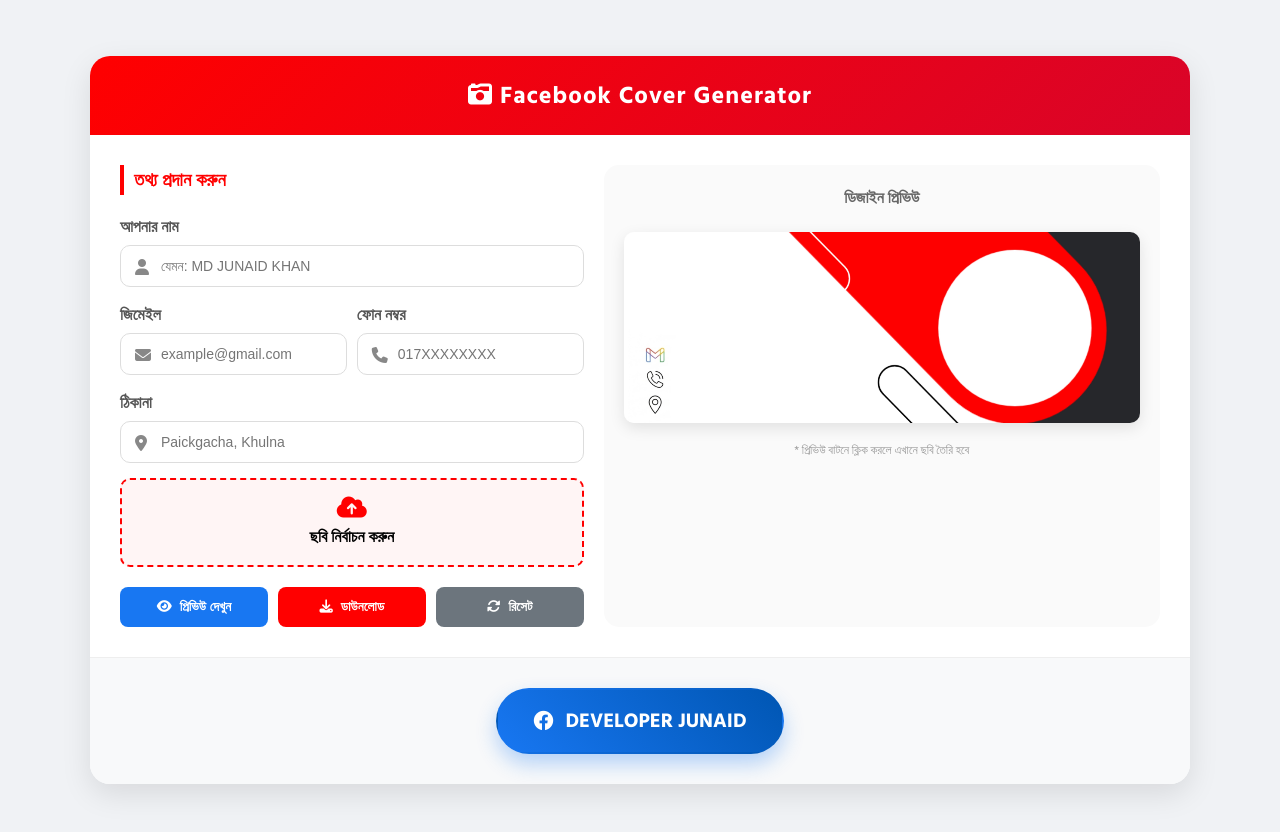
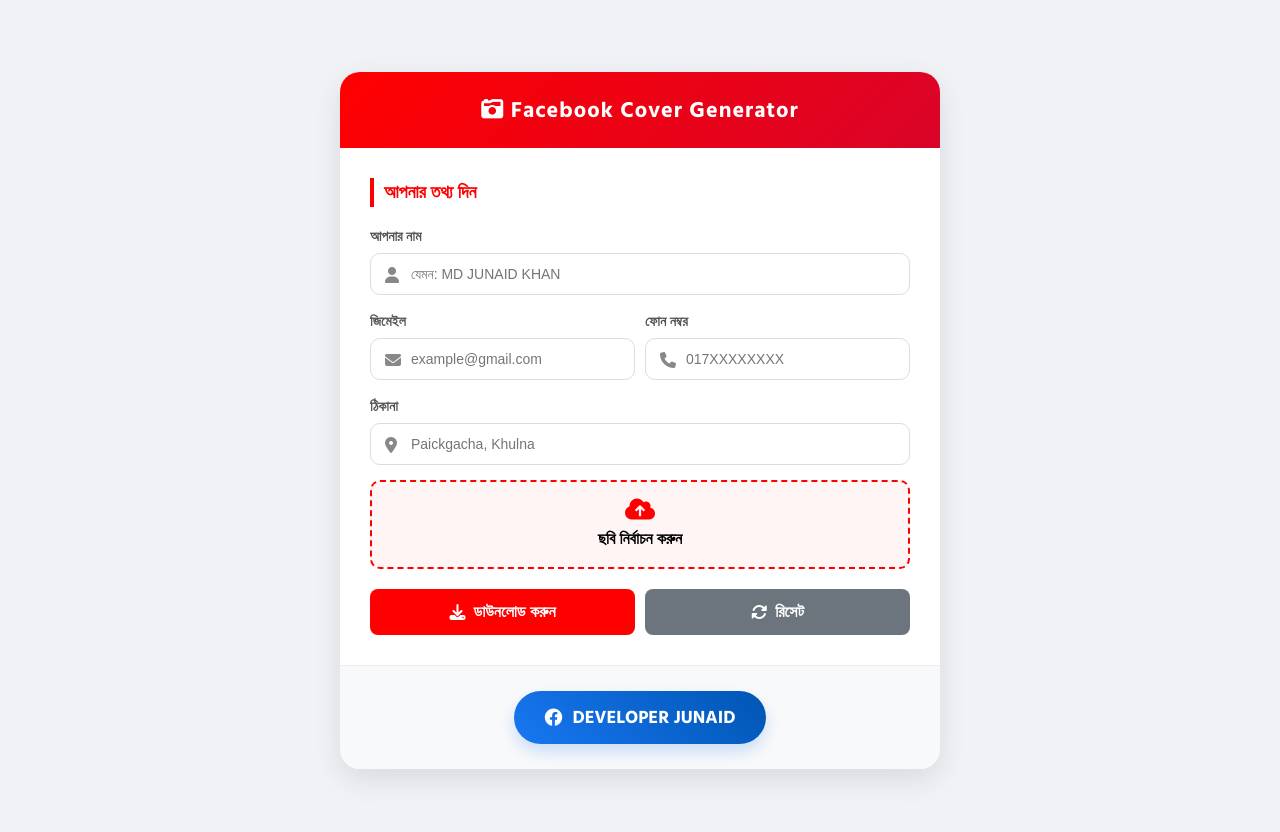
Before and after one commit to khan-097/cover-generator, a plain HTML site: page index.html in a window 1280 px wide. Drawn offline with Linux system fonts and the light colour scheme.

Commit message:
Update index.html

```diff
--- a/index.html
+++ b/index.html
@@ -30,7 +30,7 @@
 
         .container {
             width: 100%;
-            max-width: 1100px;
+            max-width: 600px; /* ফর্মটি মাঝখানে রাখার জন্য উইডথ কমানো হয়েছে */
             background: var(--white);
             border-radius: 20px;
             box-shadow: 0 10px 30px rgba(0,0,0,0.1);
@@ -46,20 +46,17 @@
             text-align: center;
         }
 
-        .header h1 { margin: 0; font-size: 24px; letter-spacing: 1px; }
+        .header h1 { margin: 0; font-size: 22px; letter-spacing: 1px; }
 
         .main-content {
-            display: grid;
-            grid-template-columns: 1fr 1.2fr;
-            gap: 20px;
             padding: 30px;
         }
 
-        .form-section h3 { margin-top: 0; color: var(--primary); border-left: 4px solid var(--primary); padding-left: 10px; }
+        .form-section h3 { margin-top: 0; color: var(--primary); border-left: 4px solid var(--primary); padding-left: 10px; font-size: 18px; }
 
         .input-group { margin-bottom: 15px; position: relative; }
-        .input-group i { position: absolute; left: 15px; top: 45px; color: #888; }
-        label { display: block; margin-bottom: 5px; font-weight: 600; color: #555; }
+        .input-group i { position: absolute; left: 15px; top: 42px; color: #888; }
+        label { display: block; margin-bottom: 5px; font-weight: 600; color: #555; font-size: 14px; }
 
         input {
             width: 100%;
@@ -81,47 +78,45 @@
             background: #fff5f5;
             cursor: pointer;
             position: relative;
-            margin-top: 10px;
+            margin: 15px 0;
         }
         .file-upload input { position: absolute; opacity: 0; width: 100%; height: 100%; top: 0; left: 0; cursor: pointer; }
         .file-upload i { font-size: 24px; color: var(--primary); display: block; margin-bottom: 5px; }
 
-        .preview-section { text-align: center; background: #fafafa; padding: 20px; border-radius: 15px; }
-        canvas { width: 100%; border-radius: 10px; box-shadow: 0 5px 15px rgba(0,0,0,0.1); }
+        .action-btns { display: flex; gap: 10px; margin-top: 20px; }
+        .btn { flex: 1; padding: 14px; border: none; border-radius: 8px; font-weight: bold; cursor: pointer; display: flex; align-items: center; justify-content: center; gap: 8px; transition: 0.3s; font-size: 16px; }
 
-        .action-btns { display: flex; flex-wrap: wrap; gap: 10px; margin-top: 20px; }
-        .btn { flex: 1; min-width: 120px; padding: 12px; border: none; border-radius: 8px; font-weight: bold; cursor: pointer; display: flex; align-items: center; justify-content: center; gap: 8px; transition: 0.3s; }
-        .btn-preview { background: var(--secondary); color: white; }
         .btn-download { background: var(--primary); color: white; }
         .btn-download:hover { background: #b9041e; transform: translateY(-2px); }
+
         .btn-reset { background: #6c757d; color: white; }
+        .btn-reset:hover { background: #5a6268; }
 
-        .dev-footer { padding: 30px; text-align: center; background: #f8f9fa; border-top: 1px solid #eee; }
+        .dev-footer { padding: 25px; text-align: center; background: #f8f9fa; border-top: 1px solid #eee; }
         .dev-button {
             display: inline-flex;
             align-items: center;
-            gap: 12px;
+            gap: 10px;
             background: linear-gradient(45deg, #1877F2, #0056b3);
             color: white;
-            padding: 15px 35px;
+            padding: 12px 30px;
             text-decoration: none;
-            font-size: 20px;
-            font-weight: 800;
+            font-size: 18px;
+            font-weight: 700;
             border-radius: 50px;
-            box-shadow: 0 10px 20px rgba(24, 119, 242, 0.3);
+            box-shadow: 0 8px 15px rgba(24, 119, 242, 0.2);
             transition: 0.3s;
             text-transform: uppercase;
-            border: 2px solid transparent;
         }
-        .dev-button:hover {
-            transform: scale(1.05);
-            box-shadow: 0 15px 25px rgba(24, 119, 242, 0.5);
-            background: #fff;
-            color: #1877F2;
-            border: 2px solid #1877F2;
+        .dev-button:hover { transform: scale(1.03); background: #1877F2; }
+
+        /* ক্যানভাস হাইড করে রাখা হয়েছে */
+        #coverCanvas { display: none; }
+
+        @media (max-width: 480px) {
+            .container { border-radius: 0; height: 100vh; max-width: 100%; }
+            .action-btns { flex-direction: column; }
         }
-
-        @media (max-width: 768px) { .main-content { grid-template-columns: 1fr; } }
     </style>
 </head>
 <body>
@@ -133,12 +128,14 @@
 
     <div class="main-content">
         <div class="form-section">
-            <h3>তথ্য প্রদান করুন</h3>
+            <h3>আপনার তথ্য দিন</h3>
+
             <div class="input-group">
                 <label>আপনার নাম</label>
                 <i class="fas fa-user"></i>
                 <input type="text" id="userName" placeholder="যেমন: MD JUNAID KHAN" autocomplete="off">
             </div>
+
             <div style="display: flex; gap: 10px;">
                 <div class="input-group" style="flex: 1;">
                     <label>জিমেইল</label>
@@ -151,11 +148,13 @@
                     <input type="text" id="userPhone" placeholder="017XXXXXXXX">
                 </div>
             </div>
+
             <div class="input-group">
                 <label>ঠিকানা</label>
                 <i class="fas fa-map-marker-alt"></i>
                 <input type="text" id="userAddress" placeholder="Paickgacha, Khulna" autocomplete="off">
             </div>
+
             <div class="file-upload">
                 <i class="fas fa-cloud-upload-alt"></i>
                 <b>ছবি নির্বাচন করুন</b>
@@ -163,16 +162,13 @@
             </div>
 
             <div class="action-btns">
-                <button class="btn btn-preview" onclick="drawCover()"><i class="fas fa-eye"></i> প্রিভিউ দেখুন</button>
-                <button class="btn btn-download" id="download-btn"><i class="fas fa-download"></i> ডাউনলোড</button>
-                <button class="btn btn-reset" onclick="location.reload()"><i class="fas fa-sync-alt"></i> রিসেট</button>
+                <button class="btn btn-download" id="download-btn">
+                    <i class="fas fa-download"></i> ডাউনলোড করুন
+                </button>
+                <button class="btn btn-reset" onclick="location.reload()">
+                    <i class="fas fa-sync-alt"></i> রিসেট
+                </button>
             </div>
-        </div>
-
-        <div class="preview-section">
-            <h4 style="margin-top: 0; color: #666;">ডিজাইন প্রিভিউ</h4>
-            <canvas id="coverCanvas" width="1200" height="444"></canvas>
-            <p style="font-size: 12px; color: #999; margin-top: 10px;">* প্রিভিউ বাটনে ক্লিক করলে এখানে ছবি তৈরি হবে</p>
         </div>
     </div>
 
@@ -183,24 +179,23 @@
     </div>
 </div>
 
+<canvas id="coverCanvas" width="1200" height="444"></canvas>
+
 <script>
     const canvas = document.getElementById('coverCanvas');
     const ctx = canvas.getContext('2d');
     const templateImg = new Image();
     templateImg.src = 'template.png';
 
-    templateImg.onload = () => {
-        // শুরুতে একটি ডিফল্ট ব্ল্যাঙ্ক টেমপ্লেট দেখানোর জন্য
-        ctx.drawImage(templateImg, 0, 0, canvas.width, canvas.height);
-    };
-
-    function drawCover() {
+    // ডাউনলোড বাটনে ক্লিক করলে ছবি তৈরি হবে এবং ডাউনলোড হবে
+    document.getElementById('download-btn').addEventListener('click', function() {
         const name = document.getElementById('userName').value || "MD JUNAID KHAN";
         const email = document.getElementById('userEmail').value || "example@gmail.com";
         const phone = document.getElementById('userPhone').value || "017XXXXXXXX";
         const address = document.getElementById('userAddress').value || "Paickgacha, Khulna";
         const imageInput = document.getElementById('userImage');
 
+        // ক্যানভাসে ড্র করা শুরু
         ctx.clearRect(0, 0, canvas.width, canvas.height);
         ctx.drawImage(templateImg, 0, 0, canvas.width, canvas.height);
 
@@ -247,20 +242,26 @@
 
                     ctx.drawImage(img, sx, sy, sw, sh, centerX - radius, centerY - radius, radius * 2, radius * 2);
                     ctx.restore();
+
+                    // ড্রয়িং শেষ হলে ডাউনলোড ট্রিগার হবে
+                    triggerDownload();
                 };
                 img.src = e.target.result;
             };
             reader.readAsDataURL(imageInput.files[0]);
+        } else {
+            // যদি ছবি সিলেক্ট না করা থাকে তবে ডিফল্ট ডাউনলোড
+            triggerDownload();
         }
-    }
+    });
 
-    document.getElementById('download-btn').addEventListener('click', () => {
+    function triggerDownload() {
         const link = document.createElement('a');
-        link.download = 'Cover_By_Junaid.png';
+        link.download = 'Facebook_Cover_By_Junaid.png';
         link.href = canvas.toDataURL('image/png');
         link.click();
-    });
+    }
 </script>
 
 </body>
-                    </html>
+</html>
```
